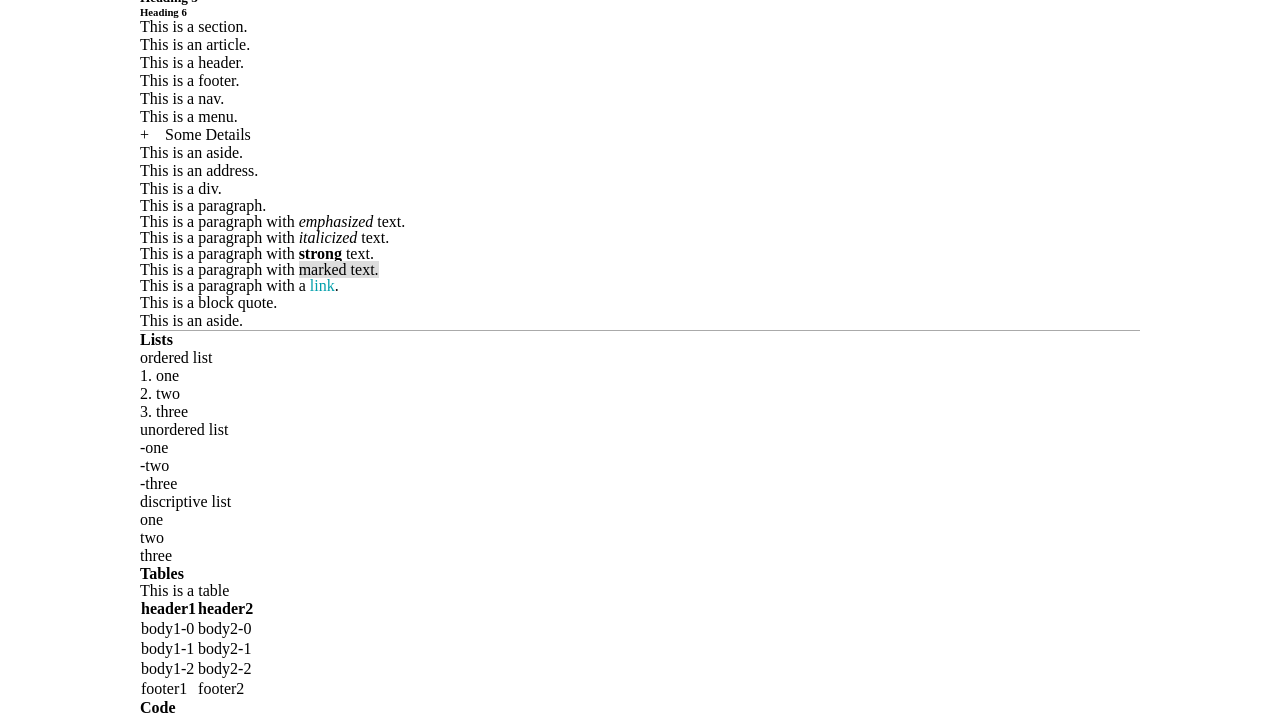
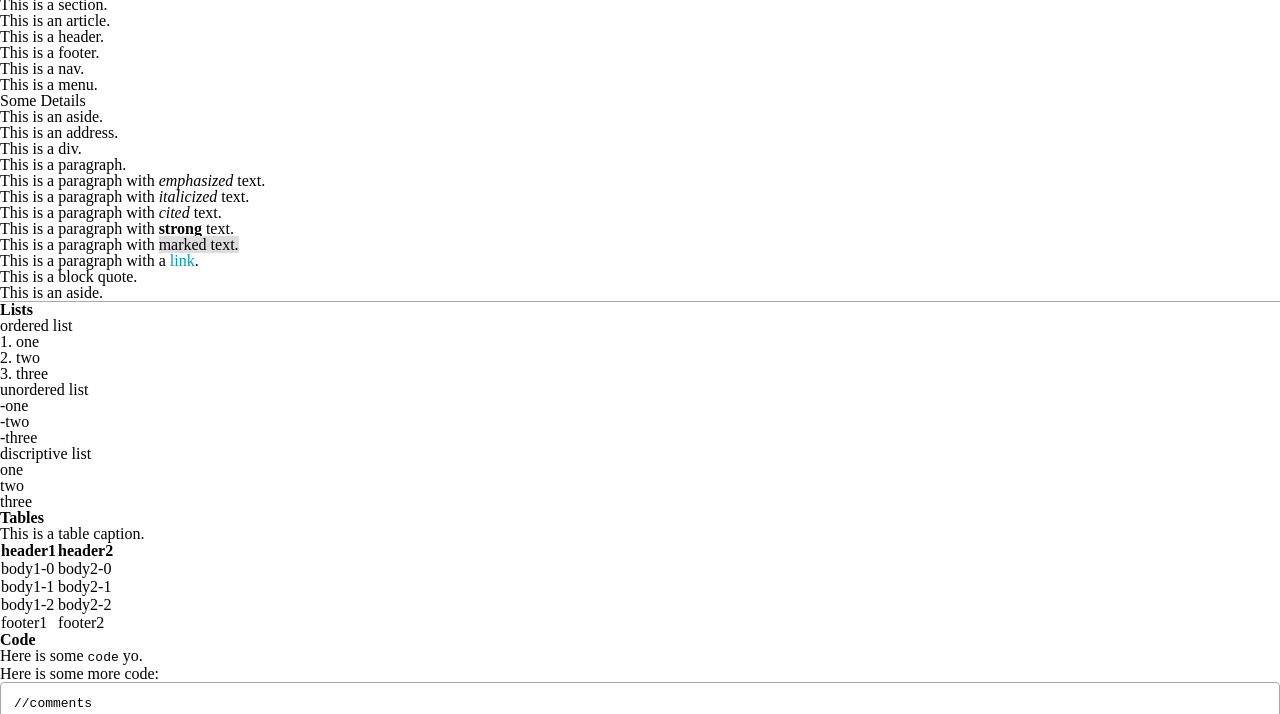
Before and after one commit to herebythere/baseboard, a plain HTML site: page baseboard-test.html in a window 1280 px wide. Shown: the part 150-864 px from the top of the page. Drawn offline with Linux system fonts and the light colour scheme; a script that the page names is missing.

Commit message:
Smushed a few repetivie declarations.

```diff
--- a/baseboard-test.html
+++ b/baseboard-test.html
@@ -61,6 +61,7 @@ This is a div.
 <p>This is a paragraph.</p>
 <p>This is a paragraph with <em>emphasized</em> text.</p>
 <p>This is a paragraph with <i>italicized</i> text.</p>
+<p>This is a paragraph with <cite>cited</cite> text.</p>
 <p>This is a paragraph with <strong>strong</strong> text.</p>
 <p>This is a paragraph with <mark>marked</text> text.</p>
 <p>This is a paragraph with a <a href="">link</a>.</p>
@@ -91,8 +92,8 @@ This is a div.
 
 
 <h4>Tables</h4>
-<p>This is a table</p>
 <table>
+<caption>This is a table caption.</caption>
 	<thead>
 		<tr>
 			<th>header1</th>
--- a/baseboard.css
+++ b/baseboard.css
@@ -1,106 +1,43 @@
-/* CSS template for a generic place to start new
-projects. Styled just enough for cross broswer
-uniforminty. There is no real contextual styling
-like fonts, colors, or form.
-
-Hope it helps!
-*/
-
-
-/* Semantic Sections */
-body {
+/* Semantic Elements */
+body, main, header, footer, nav, menu, section, div,
+hgroup, article, details, aside, blockquote, address,
+hr, table, caption, dl, ul, ol, h1, h2, h3, h4, h5, h6,
+p, details, summary, figure, figcaption, audio, video,
+img, canvas, iframe, form, fieldset, legend, label {
 	display: block;
 	margin: 0px;
 	padding: 0px;
 	border: 0px;
-	background-color: #ffffff;
+	line-height: 1em;
 }
 
-main {
-	display: block;
-	margin: 0px 1em 0px 1em;
-	padding: 0px;
-	border: 0px;
-}
-
-	@media (min-width: 600px) {
-		main {
-			margin: 0px auto 0px auto;
-			width: 95%;
-			max-width: 700px;
-		}
-	}
-
-	@media (min-width: 800px) {
-		main {
-			width: 90%;
-			max-width: 800px;
-		}
-	}
-
-	@media (min-width: 1000px) {
-		main {
-			width: 80%;
-			max-width: 1000px;
-		}
-	}
-
-header, footer, nav, menu, section, hgroup,
-article, details, aside, blockquote, address {
-	display: block;
-	margin: 0px;
-	padding: 0px;
-	border: 0px;
-}
-
-menu {
-	list-style: none;
-}
-
-address {
-	font-style: normal;
-}
-
+/* Baseline Semantic Element Declarations */
+body { background-color: #ffffff; }
+menu { list-style: none; }
+address { font-style: normal; }
 
 hr {
-	display: block;
 	height: 1px;
-	margin: 0px;
-	padding: 0px;
-	border: 0px;
 	background-color: #aaaaaa;
 }
 
-/* Tables & Lists */
+/* Baseline List & Table Declarations */
+dl, ul { list-style: none; }
+ul > li:before { content: '-'; }
+ol { list-style-position: inside; }
+
 table {
 	border-collapse: collapse;
 	border-spacing: 0px;
 }
 
-
-dl, ul {
+caption {
 	display: block;
-	margin: 0px;
-	padding: 0px;
-	border: 0px;
-	list-style: none;
-}
-
-ul > li:before {
-	content: '-';
-}
-
-ol {
-	display: block;
-	margin: 0px;
-	padding: 0px;
-	border: 0px;
-	list-style-position: inside;
+	text-align: left;
 }
 
 
-
-/* Links */
+/* Baseline Link Declarations */
 a, a:hover, a:active, a:visited {
 	text-decoration: none;
 	color: #009fab;
@@ -108,33 +45,13 @@ a, a:hover, a:active, a:visited {
 }
 
 
-/* Text Styling */
-h1, h2, h3, h4, h5, h6 {
-	display: block;
-	margin: 0px;
-	padding: 0px;
-	border: 0px;
-}
-
-p {
-	display: block;
-	margin: 0px 0px 0px 0px;
-	padding: 0px;
-	border: 0px;
-	line-height: 1em;
-}
-
-em, i {
-	font-style: italic;
-}
-
-strong {
-	font-style: bold;
-}
-
-mark {
-	background-color: #dddddd;
-}
+/* Baseline Text Styling Declarations */
+cite, em, i, dfn { font-style: italic; }
+strong { font-style: bold; }
+ins { text-decoration: underline; }
+mark { background-color: #dddddd; }
+del { text-decoration: line-through; }
+q { display: inline; }
 
 code, samp, kbd, var {
 	display: inline;
@@ -153,77 +70,12 @@ pre {
 	overflow-x: auto;
 }
 
-details {
-	display: block;
-	margin: 0px;
-	padding: 0px;
-	border: 0px;
-}
 
-summary {
-	display: block;
-	margin: 0px;
-	padding: 0px;
-	border: 0px;
-}
-
-summary::-webkit-details-marker {
-	display: none;
-}
-
-summary::before {
-	content: '+';
-	padding-right: 1em;
-}
-
-details[open] > summary::before {
-	content: '-';
-	padding-right: 1em;
-}
-
-
-
-/* Forms */
-form {
-	display: block;
-	margin: 0px 0px 1em 0px;
-	padding: 0px;
-	border: 0px;
-}
-
-fieldset {
-	display: block;
-	margin: 0px 0px 1em 0px;
-	border: 0px;
-}
-
-legend {
-	display: block;
-	margin: 0px 0px 1em 0px;
-	padding: 0px;
-	border: 0px;
-}
-
-label {
-	display: block;
-	margin: 0px;
-	padding: 0px;
-	border: 0px;
-}
-
-input, select {
+/* Baseline Form Declarations */
+input, button, select {
 	display: block;
 	margin: 0px 0px 0px 0px;
 	padding: 0px;
-}
-
-input[type="button"], input[type="reset"],
-input[type="submit"] {
-	width: 150px;
-}
-
-input]type="range"] {
-
 }
 
 label > input {
@@ -242,25 +94,11 @@ label > label {
 textarea {
 	display: block;
 	margin: 0px 0px 0px 0px;
-	padding: 0.5em 0.25em 0.5em 0.25em;
 	border: 1px solid #aaaaaa;
 }
 
 
-/* Media */
-figure, figcaption {
-	display: block;
-	margin: 0px 0px 0px 0px;
-	padding: 0px;
-	border: 0px;
-}
-
-audio, video, img, canvas, iframe {
-	display: block;
-	margin: 0px 0px 0px 0px;
-	padding: 0px;
-	border: 0px;
-}
+/* Baseline Media Declarations */
 
 
 /* Helper Calsses */
```
